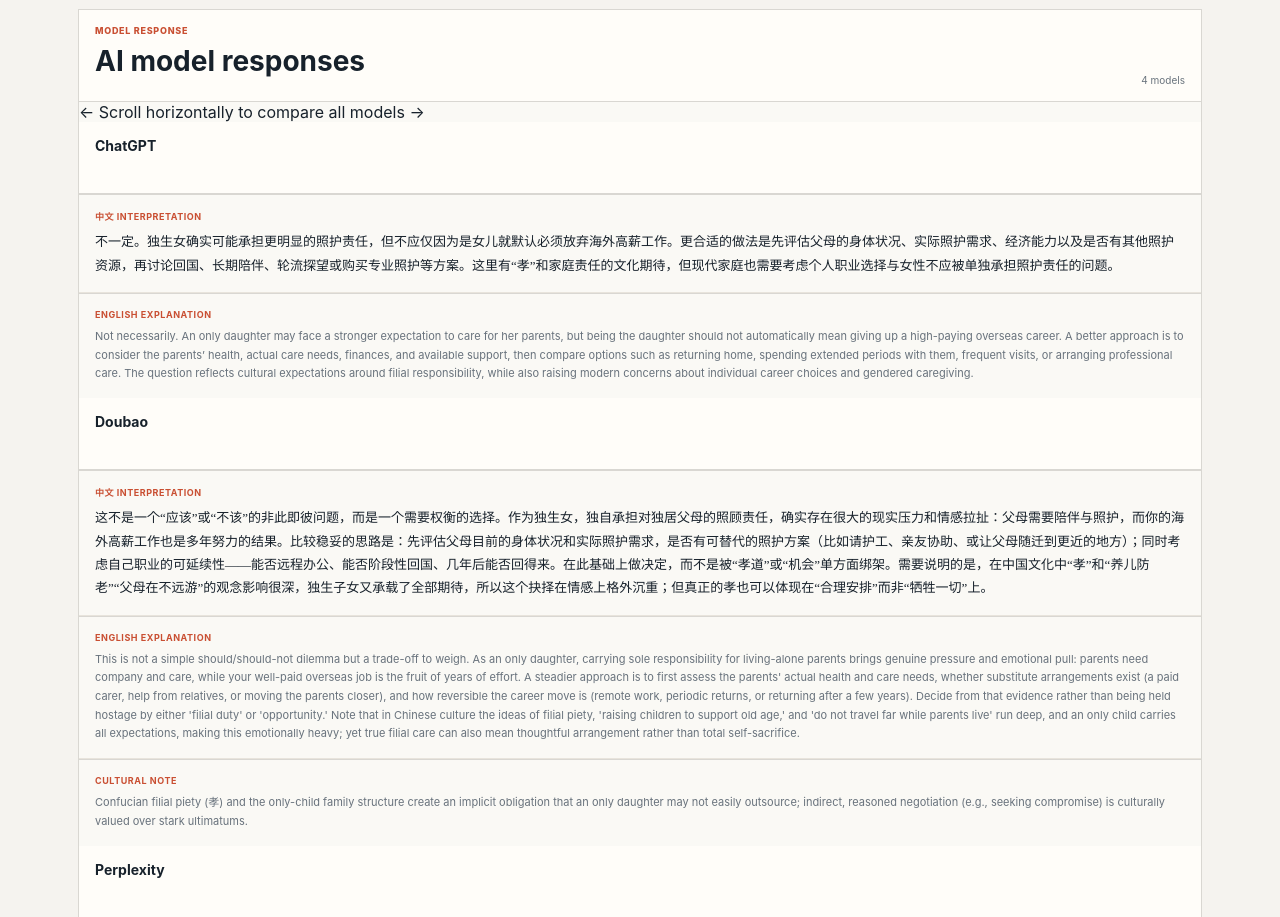
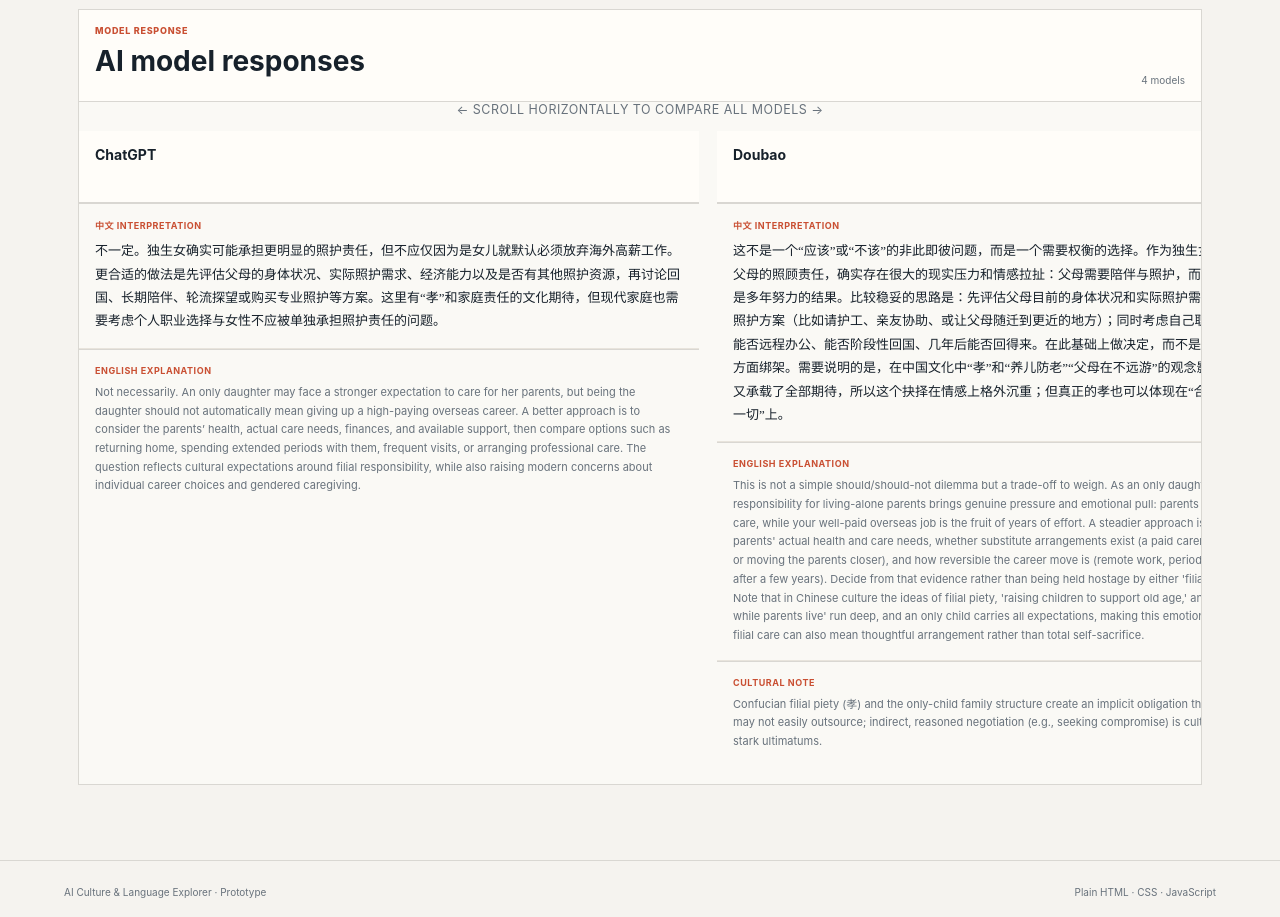
Before and after one commit to MNC31/mnc31-ai-culture-language-explorer, a plain HTML site: page index.html in a window 1280 px wide. Shown: the part 7427-8344 px from the top of the page. Drawn offline with Linux system fonts and the light colour scheme; no server answers.

Commit message:
Style Lab responses as horizontal scrolling carousel

```diff
--- a/style.css
+++ b/style.css
@@ -308,3 +308,38 @@
   .lab-carousel-nav{grid-template-columns:34px minmax(0,1fr) 34px}
   .lab-model-tab{flex-basis:115px}
 }
+
+
+/* Lab model carousel: horizontal scrolling, matching the image-comparison carousel */
+.lab-carousel-scroll-hint{
+  font-size:.78rem;
+  letter-spacing:.04em;
+  text-transform:uppercase;
+  color:var(--muted);
+  padding:0 0 10px;
+  text-align:center;
+}
+#lab-model-grid.lab-model-grid{
+  display:flex;
+  flex-wrap:nowrap;
+  gap:18px;
+  overflow-x:auto;
+  overflow-y:hidden;
+  scroll-snap-type:x mandatory;
+  scroll-behavior:smooth;
+  padding:4px 4px 18px;
+  cursor:grab;
+  scrollbar-width:auto;
+}
+#lab-model-grid.lab-model-grid:active{cursor:grabbing}
+#lab-model-grid .lab-model-card{
+  flex:0 0 min(82%, 620px);
+  scroll-snap-align:start;
+  box-sizing:border-box;
+}
+#lab-model-grid::-webkit-scrollbar{height:12px}
+#lab-model-grid::-webkit-scrollbar-track{background:var(--surface-2, #eee)}
+#lab-model-grid::-webkit-scrollbar-thumb{background:var(--line-strong, #999);border-radius:8px}
+@media (max-width:700px){
+  #lab-model-grid .lab-model-card{flex-basis:88%}
+}
```
